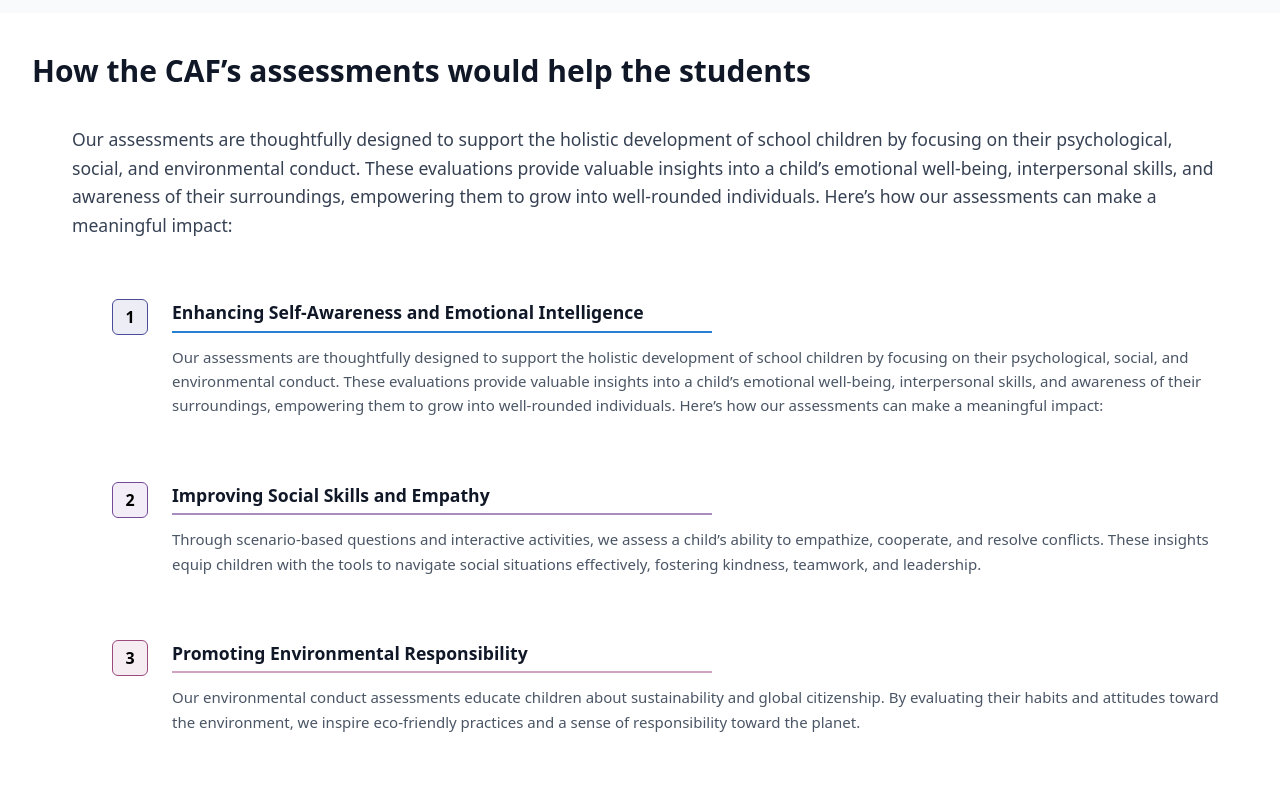
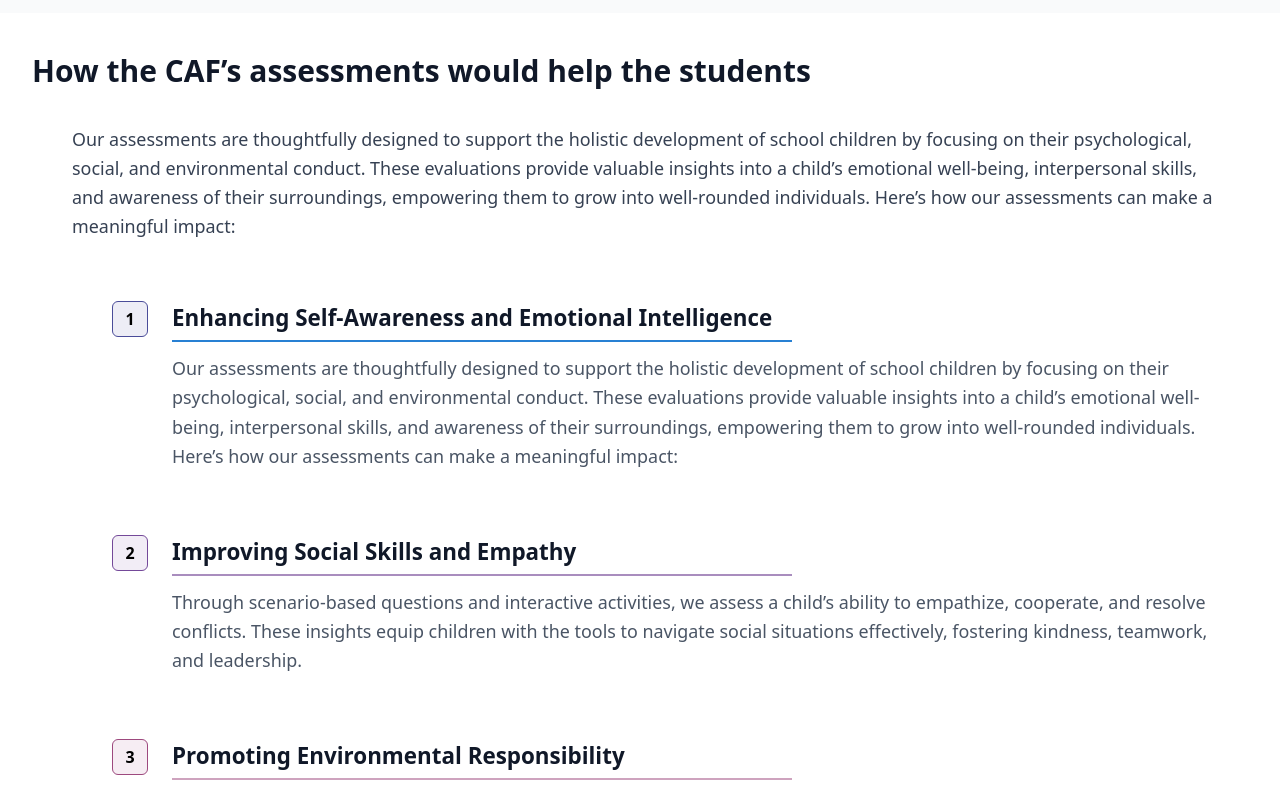
Before and after one commit to yashmevat/pfafigma, a Next.js app: page / in a window 1280 px wide. Shown: the part 2100-2896 px from the top of the page. Built offline with nearby package versions, Linux system fonts and the light colour scheme.

Commit message:
heading size

```diff
--- a/src/app/components/CafAssessments.jsx
+++ b/src/app/components/CafAssessments.jsx
@@ -72,7 +72,7 @@ export default function CafAssessments() {
       </h2>
 
       {/* Intro Paragraph */}
-      <p className="text-gray-700 text-sm px-5 sm:text-base lg:text-[1.1rem] leading-relaxed mb-10 text-center lg:text-left lg:ml-5">
+      <p className="text-gray-700 text-sm px-5 sm:text-base lg:text-[1.12rem] leading-relaxed mb-10 text-center lg:text-left lg:ml-5">
         Our assessments are thoughtfully designed to support the holistic development of school children by focusing
         on their psychological, social, and environmental conduct. These evaluations provide valuable insights into a
         child’s emotional well-being, interpersonal skills, and awareness of their surroundings, empowering them to grow
@@ -95,11 +95,11 @@ export default function CafAssessments() {
 
             {/* Text Content */}
             <div className="text-left flex-1">
-              <h3 className="text-gray-900 font-bold text-sm sm:text-[1rem] md:text-lg lg:text-[1.1rem]">
+              <h3 className="text-gray-900 font-semibold text-sm sm:text-[1rem] md:text-lg lg:text-[1.4rem]">
                 {item.title}
               </h3>
-              <div className={`h-0.5 [@media(min-width:425px)_and_(max-width:429px)]:w-90 sm:w-116 md:w-130 lg:w-135 mb-3 mt-1 mx-auto sm:mx-0 ${linecolor[index]}`}></div>
-              <p className="text-gray-600 text-xs sm:text-sm md:text-[15px] leading-relaxed">
+              <div className={`h-0.5 [@media(min-width:425px)_and_(max-width:429px)]:w-90 sm:w-116 md:w-130 lg:w-155 mb-3 mt-1 mx-auto sm:mx-0 ${linecolor[index]}`}></div>
+              <p className="text-gray-600 text-xs sm:text-sm md:text-[15px] lg:text-[1.12rem] leading-relaxed">
                 {item.desc}
               </p>
             </div>
```
